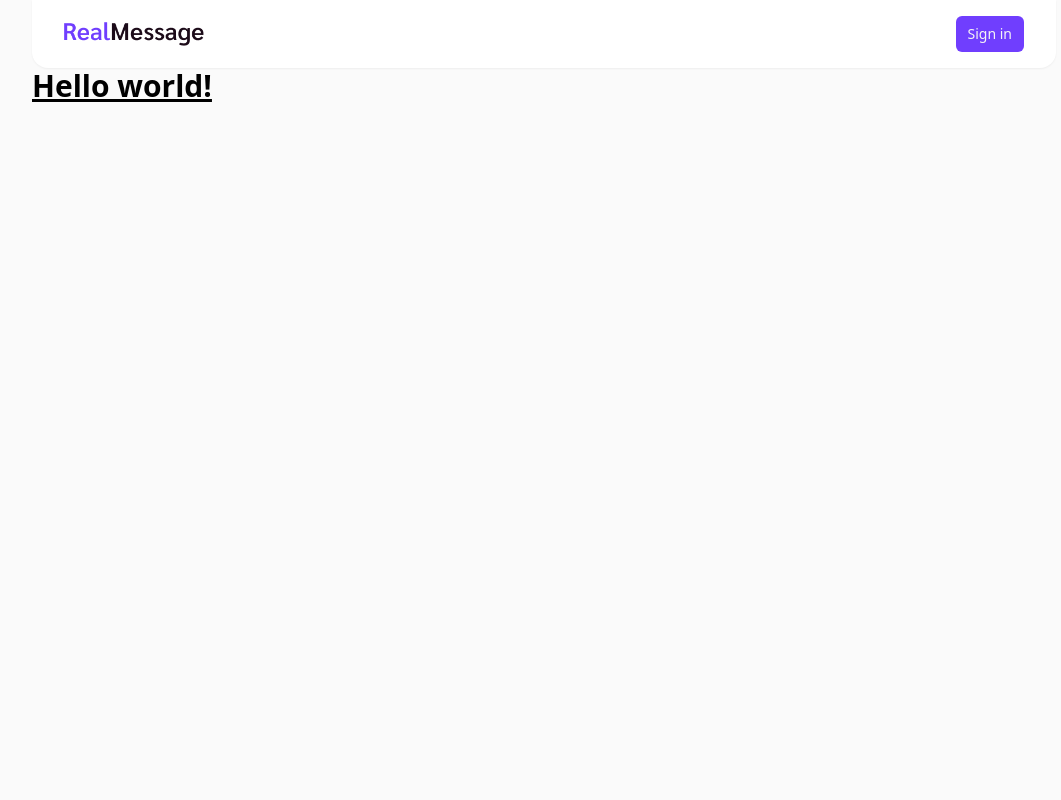
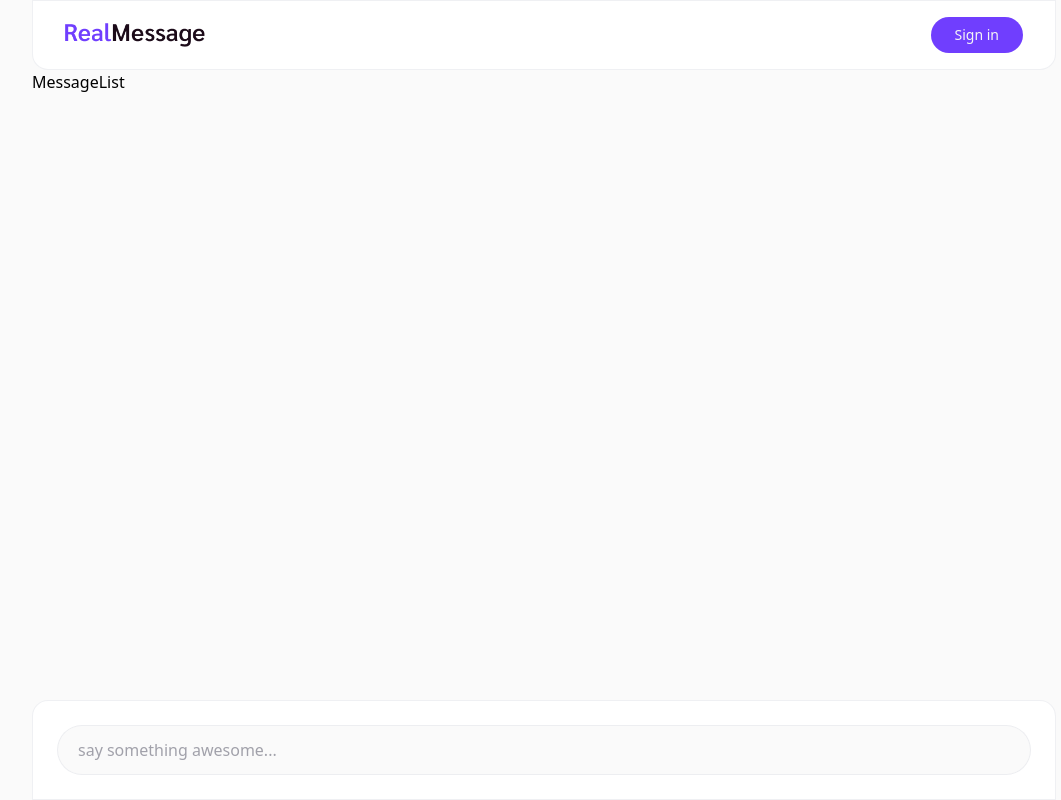
Before and after one commit to rooben-me/realmessage, a Next.js app: page / in a window 1280 px wide. Shown: the whole page, without its empty margins (96-1157 px from the left). Built offline with nearby package versions, Linux system fonts and the light colour scheme.

Commit message:
added ChatInput component

```diff
--- a/app/Header.tsx
+++ b/app/Header.tsx
@@ -8,7 +8,7 @@ const Header = () => {
   const session = false;
 
   return (
-    <header className="sticky rounded-b-2xl top-0 z-50 bg-white flex justify-between items-center py-4 px-8 shadow-sm">
+    <header className="sticky top-0 z-50 flex items-center justify-between rounded-b-2xl border border-gray-200/60 bg-white py-4 px-8">
       <Image
         src="/images/realmessage-logo.png"
         alt="real message logo"
--- a/app/layout.tsx
+++ b/app/layout.tsx
@@ -14,7 +14,7 @@ export default function RootLayout({
       */}
       <head />
 
-      <body className="relative max-w-5xl mx-auto bg-grey-bg">
+      <body className="relative max-w-5xl h-screen mx-auto bg-grey-bg">
         <Header />
         {children}
       </body>
--- a/app/page.tsx
+++ b/app/page.tsx
@@ -1,7 +1,13 @@
-export default function Home() {
+import ChatInput from "@/components/ChatInput";
+import MessageList from "@/components/MessageList";
+
+export default function HomePage() {
   return (
-    <>
-      <h1 className="text-3xl font-bold underline">Hello world!</h1>
-    </>
+    <main className="relative w-full">
+      <MessageList />
+      <div className="fixed inset-x-0 bottom-0 mx-auto w-full max-w-5xl rounded-t-2xl border border-gray-200/60 bg-white p-6">
+        <ChatInput />
+      </div>
+    </main>
   );
 }
--- a/components/Button.tsx
+++ b/components/Button.tsx
@@ -27,7 +27,7 @@ export default function Button({
   ...props
 }: Button) {
   className = clsx(
-    "inline-flex items-center gap-2 justify-center font-medium rounded-md py-2 px-3 text-sm outline-offset-2 transition active:transition-none",
+    "inline-flex items-center text-base rounded-full gap-2 justify-center font-medium py-2 px-6 text-sm outline-offset-2 transition active:transition-none",
     variantStyles[variant],
     className
   );
--- /dev/null
+++ b/components/ChatInput.tsx
@@ -0,0 +1,16 @@
+import React from "react";
+import Button from "./Button";
+
+const ChatInput = () => {
+  return (
+    <form>
+      <input
+        type="text"
+        className="w-full flex-1 rounded-full border border-gray-200/60 bg-grey-bg p-3 pl-5 text-base text-zinc-600 placeholder:text-zinc-400"
+        placeholder="say something awesome..."
+      />
+    </form>
+  );
+};
+
+export default ChatInput;
--- /dev/null
+++ b/components/MessageList.tsx
@@ -0,0 +1,7 @@
+import React from "react";
+
+const MessageList = () => {
+  return <div>MessageList</div>;
+};
+
+export default MessageList;
--- a/package.json
+++ b/package.json
@@ -1,5 +1,5 @@
 {
-  "name": "realtime-messaging",
+  "name": "realmessage",
   "version": "0.1.0",
   "private": true,
   "scripts": {
@@ -23,8 +23,11 @@
     "typescript": "4.9.4"
   },
   "devDependencies": {
+    "@tailwindcss/forms": "^0.5.3",
     "autoprefixer": "^10.4.13",
     "postcss": "^8.4.20",
+    "prettier": "^2.8.1",
+    "prettier-plugin-tailwindcss": "^0.2.1",
     "tailwindcss": "^3.2.4"
   }
 }
--- a/tailwind.config.js
+++ b/tailwind.config.js
@@ -38,5 +38,5 @@ module.exports = {
       },
     },
   },
-  plugins: [],
+  plugins: [require("@tailwindcss/forms")],
 };
```
Also changed, not shown: 1 other file (tests, documents, lock files or other folders).
